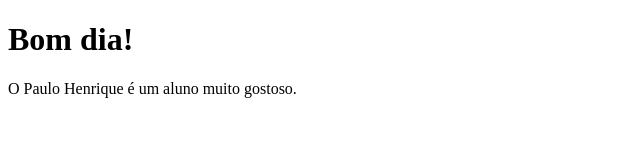
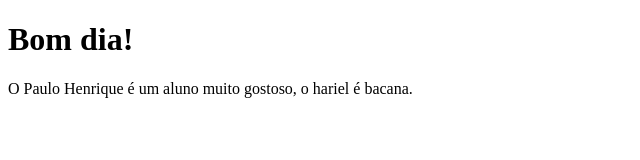
Before and after one commit to Paulohenriquebrasil/AED_REDES, a website: page index.html in a window 1280 px wide. Shown: the whole page, without its empty margins (0-640 px from the left). Drawn offline with Linux system fonts and the light colour scheme.

Commit message:
Update index.html

```diff
--- a/index.html
+++ b/index.html
@@ -3,6 +3,6 @@
 <head><meta charset="utf-8"><title>AED</title></head>
 <body>
   <h1>Bom dia!</h1>
-  <p>O Paulo Henrique é um aluno muito gostoso.</p>
+  <p>O Paulo Henrique é um aluno muito gostoso, o hariel é bacana.</p>
 </body>
 </html>
```
